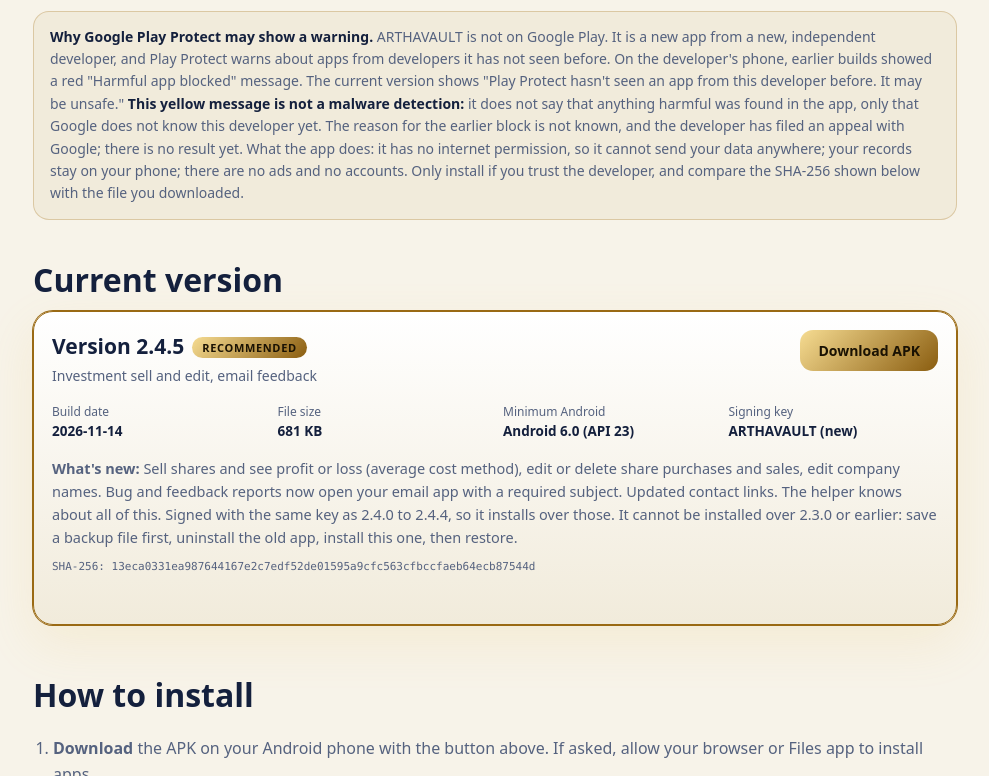
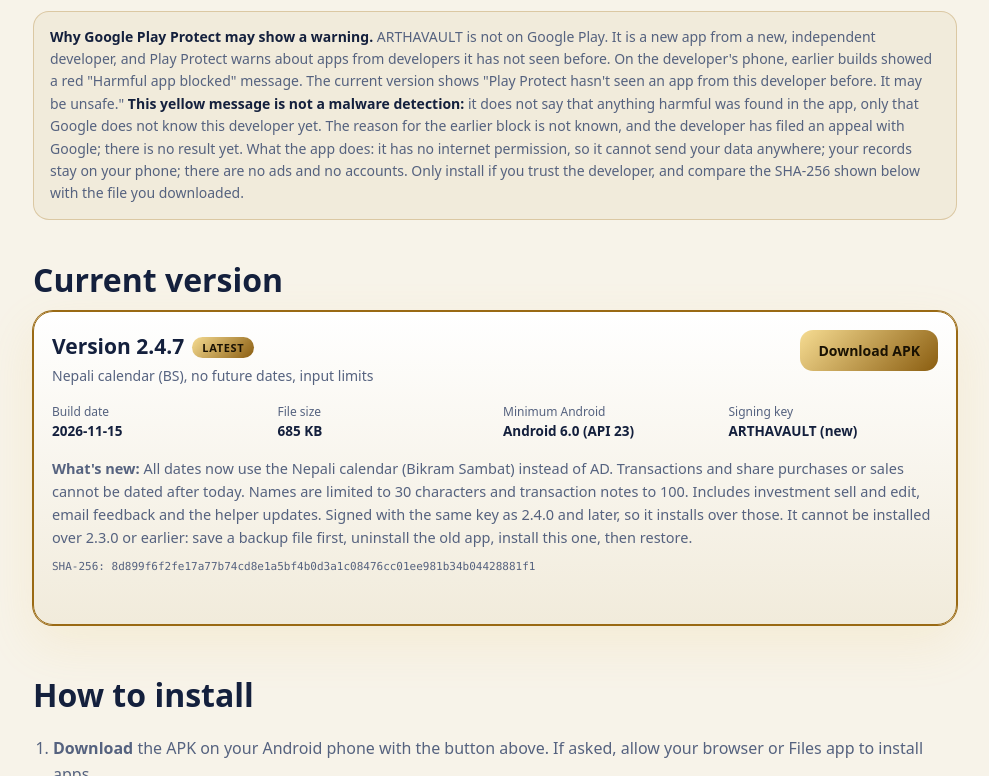
Before and after one commit to arthavault/arthavault.github.io, a plain HTML site: page download.html in a window 1280 px wide. Shown: the part 460-1236 px from the top of the page, without its empty margins (145-1134 px from the left). Drawn offline with Linux system fonts and the light colour scheme.

Commit message:
Add files via upload

```diff
--- a/download.html
+++ b/download.html
@@ -41,14 +41,14 @@
 <script>
 function esc(s){return String(s).replace(/[&<>"]/g,function(c){return{'&':'&amp;','<':'&lt;','>':'&gt;','"':'&quot;'}[c]})}
 function fsz(n){return n>=1048576?(n/1048576).toFixed(2)+' MB':(n/1024).toFixed(0)+' KB'}
-function card(v,i){var latest=v.status==='Recommended';
+function card(v,i){var latest=v.status==='Latest';
 return '<article class="card vcard'+(latest?' latest':'')+'" id="v'+esc(v.version)+'"><div class="vh"><div><h3>Version '+esc(v.version)+'<span class="badge'+(latest?' l':'')+'">'+esc(v.status)+'</span></h3><div class="nm">'+esc(v.name)+'</div></div>'+
 '<button class="btn'+(latest?'':' sec')+' sm" data-i="'+i+'">Download APK</button></div>'+
 '<div class="meta"><div><span>Build date</span><b>'+esc(v.date)+'</b></div><div><span>File size</span><b>'+fsz(v.size)+'</b></div><div><span>Minimum Android</span><b>'+esc(v.minAndroid)+'</b></div><div><span>Signing key</span><b>'+(v.signingKey==='new'?'ARTHAVAULT (new)':'Mero Sampatti (older)')+'</b></div></div>'+
 '<p class="notes"><b>What\'s new:</b> '+esc(v.notes)+'</p><div class="hash">SHA-256: '+esc(v.sha256)+'</div><div class="stat" role="status" aria-live="polite"></div></article>'}
 var V=[];
 fetch('versions.json',{cache:'no-cache'}).then(function(r){if(!r.ok)throw 0;return r.json()}).then(function(d){V=d;
-var L=d.filter(function(x){return x.status==='Recommended'}),P=d.filter(function(x){return x.status!=='Recommended'});
+var L=d.filter(function(x){return x.status==='Latest'}),P=d.filter(function(x){return x.status!=='Latest'});
 document.getElementById('latest-box').innerHTML=L.map(function(x){return card(x,d.indexOf(x))}).join('')||'<p class="sub">No release is published yet.</p>';
 
 }).catch(function(){document.getElementById('latest-box').innerHTML='<p class="note">The version list could not be loaded. Please check your connection and reload this page.</p>'});
--- a/versions.json
+++ b/versions.json
@@ -1,14 +1,26 @@
 [
+  {
+    "version": "2.4.7",
+    "name": "Nepali calendar (BS), no future dates, input limits",
+    "date": "2026-11-15",
+    "size": 701273,
+    "notes": "All dates now use the Nepali calendar (Bikram Sambat) instead of AD. Transactions and share purchases or sales cannot be dated after today. Names are limited to 30 characters and transaction notes to 100. Includes investment sell and edit, email feedback and the helper updates. Signed with the same key as 2.4.0 and later, so it installs over those. It cannot be installed over 2.3.0 or earlier: save a backup file first, uninstall the old app, install this one, then restore.",
+    "minAndroid": "Android 6.0 (API 23)",
+    "url": "downloads/ARTHAVAULT-v2.4.7.apk",
+    "sha256": "8d899f6f2fe17a77b74cd8e1a5bf4b0d3a1c08476cc01ee981b34b04428881f1",
+    "signingKey": "new",
+    "status": "Latest"
+  },
   {
     "version": "2.4.5",
     "name": "Investment sell and edit, email feedback",
     "date": "2026-11-14",
     "size": 697177,
-    "notes": "Sell shares and see profit or loss (average cost method), edit or delete share purchases and sales, edit company names. Bug and feedback reports now open your email app with a required subject. Updated contact links. The helper knows about all of this. Signed with the same key as 2.4.0 to 2.4.4, so it installs over those. It cannot be installed over 2.3.0 or earlier: save a backup file first, uninstall the old app, install this one, then restore.",
+    "notes": "Sell shares and see profit or loss, edit or delete share purchases and sales, edit company names. Bug and feedback reports open your email app. Uses AD dates (no Nepali calendar). Signed with the same key as 2.4.0 and later.",
     "minAndroid": "Android 6.0 (API 23)",
     "url": "downloads/ARTHAVAULT-v2.4.5.apk",
     "sha256": "13eca0331ea987644167e2c7edf52de01595a9cfc563cfbccfaeb64ecb87544d",
     "signingKey": "new",
-    "status": "Recommended"
+    "status": "Old version"
   }
 ]
```
Also changed, not shown: index.html (+1 -0 lines).
